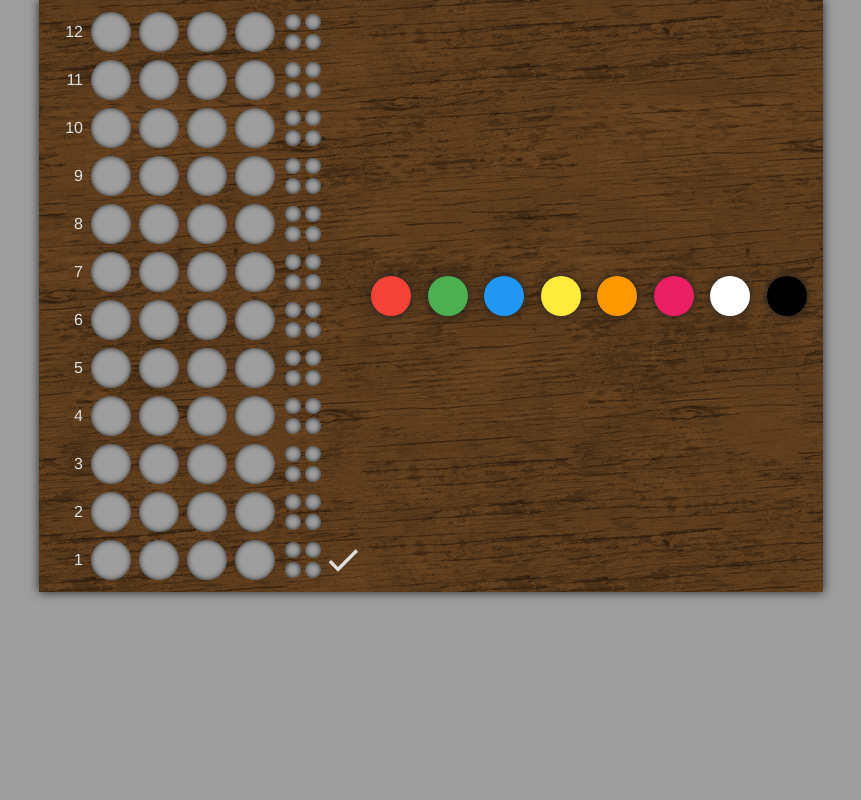
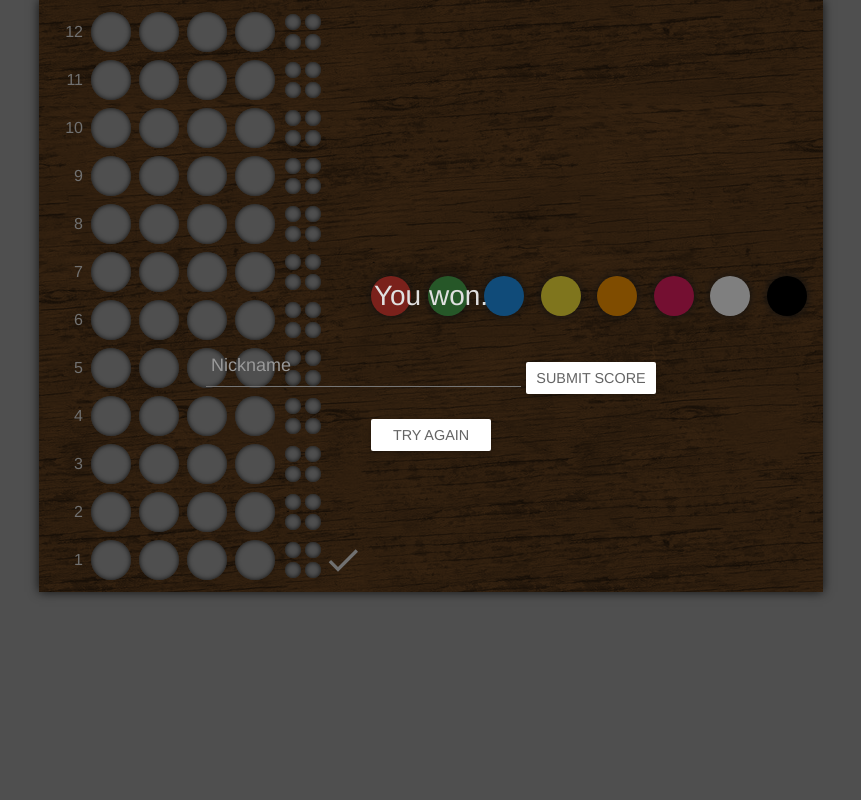
Before and after one commit to PhiliPdB/MasterMind, a PHP site: page / in a window 1280 px wide. Shown: the whole page, without its empty margins (209-1070 px from the left). Run offline with PHP 8.4, Linux system fonts and the light colour scheme; style sheets or scripts are compiled from the project's sources.

Commit message:
Add winBox

```diff
--- a/index.php
+++ b/index.php
@@ -52,9 +52,28 @@ include('php/resetColors.php');
 	</div>
 
 	<div id="dimmer"></div>
-	<div id="lose">
+	<div id="lose" class="box">
 		<p>You lost, mate.</p>
 		<div class="button raised" onclick="resetBoard(); hideLose();">
+			<div class="center" fit>Try again</div>
+			<paper-ripple fit></paper-ripple>
+		</div>
+	</div>
+	<div id="win" class="box">
+		<p>You won.</p>
+		<div id="upload_high_score">
+			<div class="group" id="nickname">
+				<input type="text" required>
+				<span class="highlight"></span>
+				<span class="bar"></span>
+				<label>Nickname</label>
+			</div>
+			<div class="button raised" onclick="resetBoard(); hideWin(); uploadHighScore();">
+				<div class="center" fit>Submit score</div>
+				<paper-ripple fit></paper-ripple>
+			</div>
+		</div>
+		<div class="button raised" onclick="resetBoard(); hideWin();">
 			<div class="center" fit>Try again</div>
 			<paper-ripple fit></paper-ripple>
 		</div>
--- a/js/script.js
+++ b/js/script.js
@@ -343,6 +343,11 @@ function hideLose() {
 	document.getElementById('dimmer').style.display = 'none';
 }
 
+function hideWin() {
+	document.getElementById('win').style.display = 'none';
+	document.getElementById('dimmer').style.display = 'none';
+}
+
 function getCookie(name) {
 	var value = '; ' + document.cookie;
 	var parts = value.split('; ' + name + '=');
--- /dev/null
+++ b/scss/_inputs.scss
@@ -0,0 +1,95 @@
+$tint_color: $orange;
+$input_width: 300px;
+
+// Basic styling
+.group {
+	position: relative;
+}
+
+input {
+	font-size: 18px;
+	padding: 10px 10px 10px 5px;
+	display: block;
+	width: $input_width;
+	border: none;
+	border-bottom: 1px solid #757575;
+	background: transparent;
+	color: $darker_white;
+
+	&:focus {
+		border-color: transparent;
+		outline: none;
+	}
+
+	// Active label state
+	&:focus ~ label, &:valid ~ label {
+		top: -20px;
+		font-size: 14px;
+		color: $tint_color;
+	}
+
+	// Active bar state
+	&:focus ~ .bar:before, &:focus ~ .bar:after {
+		width: 50%;
+	}
+
+	// Active highlight state
+	input:focus ~ .highlight {
+		animation: inputHighlighter .3s ease;
+	}
+}
+
+// Labels
+label {
+	color: #999;
+	font-size: 18px;
+	font-weight: normal;
+	position: absolute;
+	pointer-events: none;
+	left: 5px;
+	top: 10px;
+	transition: .2s ease all;
+
+}
+
+// Bottom bars
+.bar {
+	position: relative;
+	display: block;
+	width: $input_width + 15px;
+
+	&:before, &:after {
+		content: '';
+		height: 2px;
+		width: 0;
+		bottom: 1px;
+		position: absolute;
+		background: $tint_color;
+		transition: .2s ease all;
+	}
+
+	&:before {
+		left: 50%;
+	}
+
+	&:after {
+		right: 50%;
+	}
+}
+
+// Highlighter
+.highlight {
+	position: absolute;
+	height: 60%;
+	width: $input_width / 3;
+	top: 25%;
+	left: 0;
+	pointer-events: none;
+	opacity: .5;
+}
+
+// Animations
+@keyframes inputHighlighter {
+	from { background: $tint_color; }
+	to { width: 0; background: transparent; }
+}
--- a/scss/style.scss
+++ b/scss/style.scss
@@ -1,6 +1,6 @@
 @import 'variables';
 @import 'buttons';
-
+@import 'inputs';
 
 body, html, * {
 	margin: 0;
@@ -138,7 +138,7 @@ body {
 }
 
 #dimmer {
-	display: none;
+	display: block;
 	position: fixed;
 	top: 0;
 	right: 0;
@@ -148,7 +148,7 @@ body {
 	opacity: .5;
 }
 
-#lose {
+.box {
 	display: none;
 	position: fixed;
 	right: 0;
@@ -163,6 +163,31 @@ body {
 	p {
 		color: $darker_white;
 		font-size: 28px;
+	}
+}
+
+#lose {
+	.button {
+		margin-top: 25px;
+	}
+}
+
+#win {
+	display: block;
+	width: 450px;
+
+	#upload_high_score {
+		margin-top: 25px;
+		// Flexbox setup
+		display: flex;
+		flex-flow: row nowrap;
+		justify-content: space-between;
+		align-items: center;
+		align-content: flex-start;
+
+		.button {
+			width: 130px;
+		}
 	}
 
 	.button {
```
